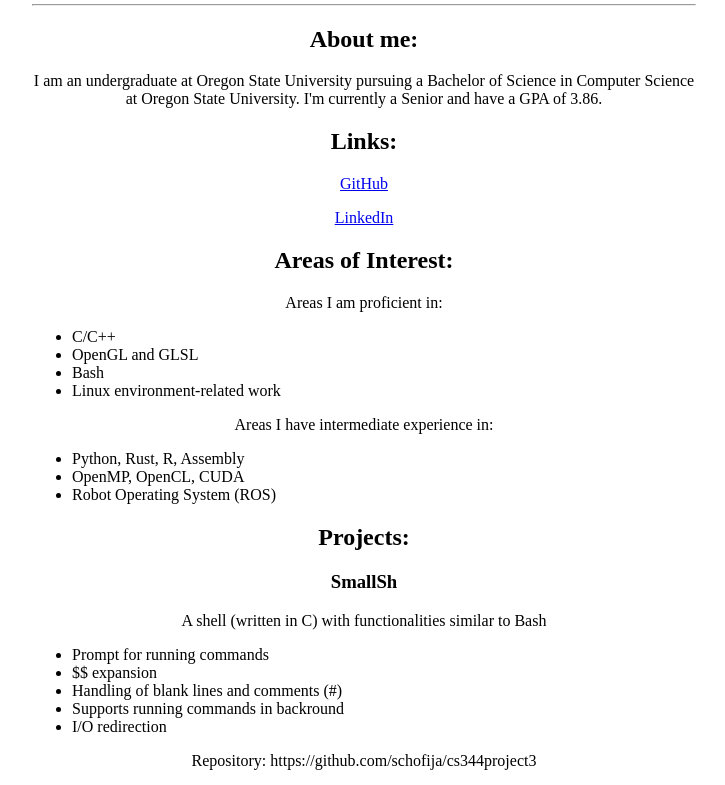
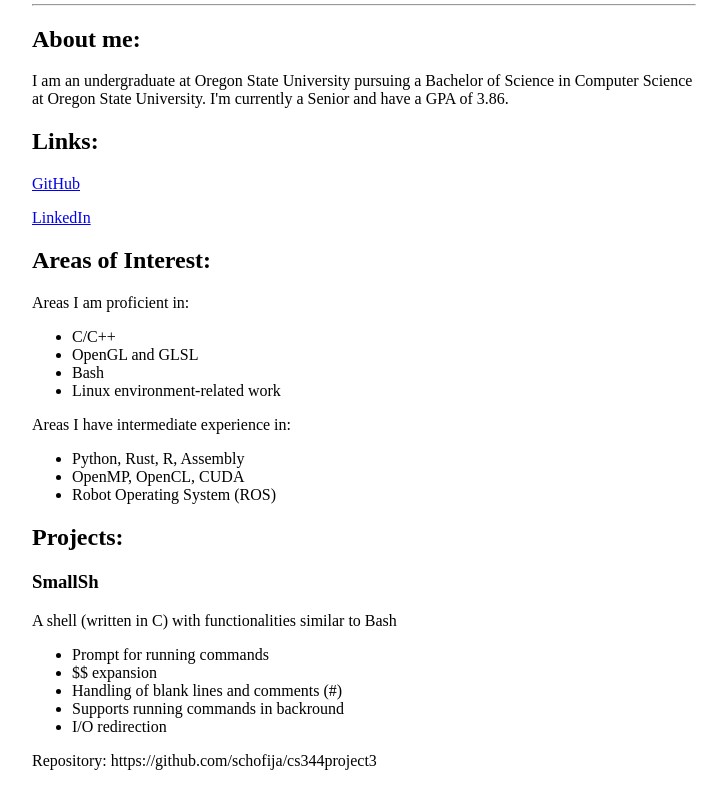
Before and after one commit to schofija/schofija.github.io, a plain HTML site: page index.html in a window 1280 px wide. Shown: the part 117-902 px from the top of the page, without its empty margins (276-1001 px from the left). Drawn offline with Linux system fonts and the light colour scheme.

Commit message:
Update index.html

```diff
--- a/index.html
+++ b/index.html
@@ -6,14 +6,11 @@
       body
       {
           font-family: times new roman, serif;
-          text-align: center;
+          text-align: left;
           padding-left: 300px;
           padding-right: 300px;
       }
-      li
-      {
-        text-align: left;
-      }
+
   </style>
 </head>
 <body>
```
